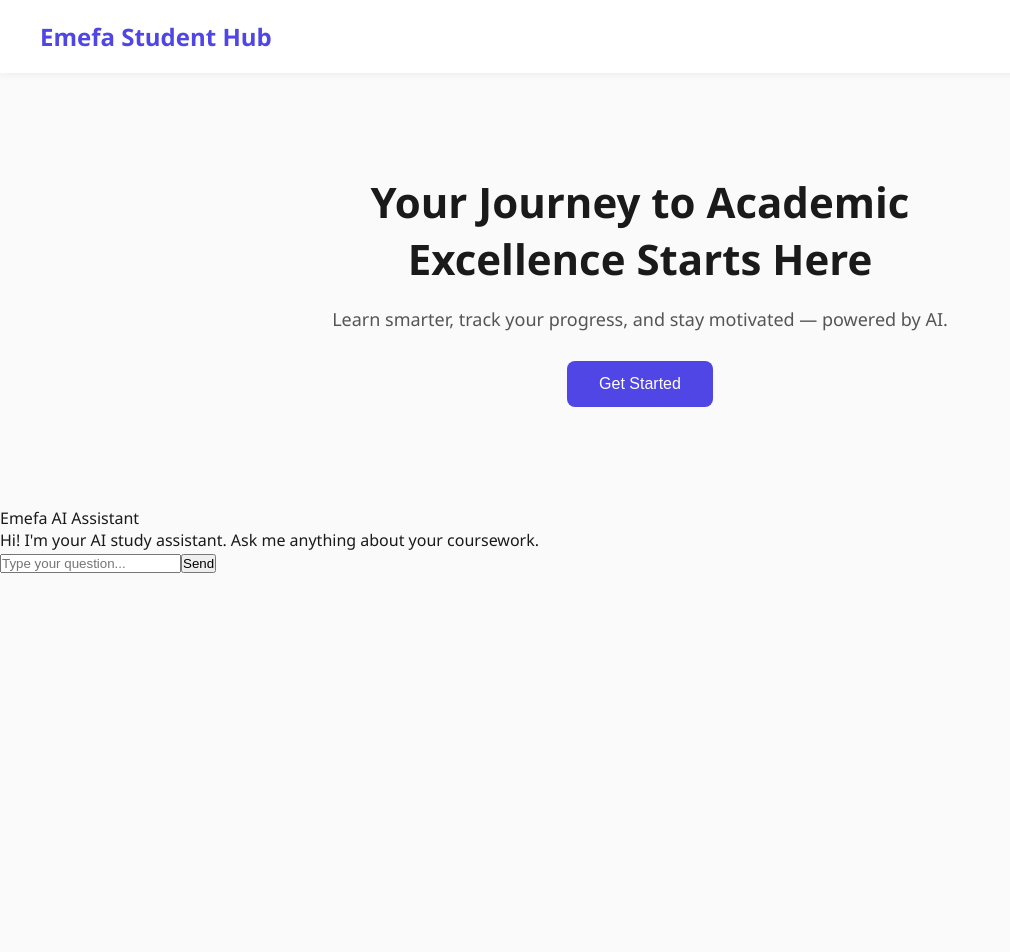
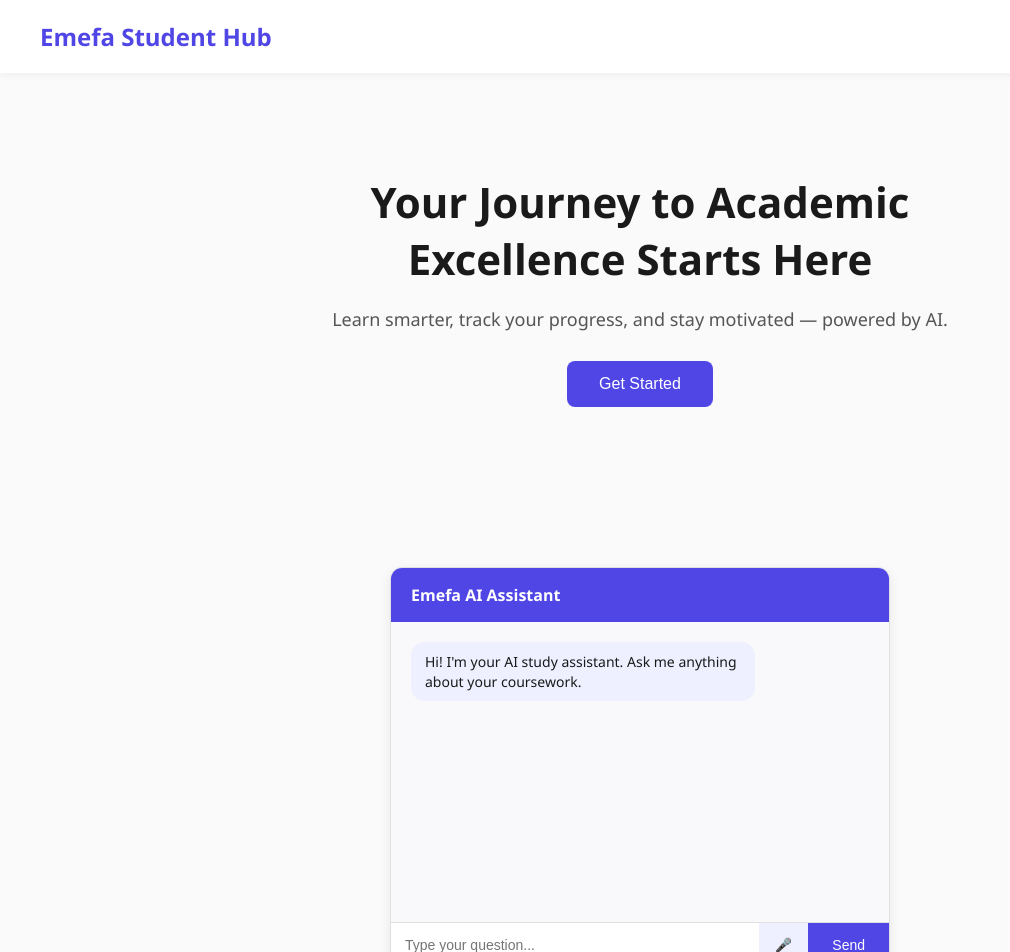
Before and after one commit to Emmalia-tech/emefa-student-hub, a React (Vite) app: page / in a window 1280 px wide. Shown: the top 952 px of the page, without its empty margins (0-1010 px from the left). Before the commit the page ends 800 px from the top, so only its background shows below. Built offline with nearby package versions, Linux system fonts and the light colour scheme.

Commit message:
Add voice input to chatbot

```diff
--- a/src/chatbot.jsx
+++ b/src/chatbot.jsx
@@ -5,6 +5,7 @@ function Chatbot() {
     { sender: 'bot', text: 'Hi! I\'m your AI study assistant. Ask me anything about your coursework.' }
   ])
   const [input, setInput] = useState('')
+  const [isListening, setIsListening] = useState(false)
 
   const handleSend = () => {
     if (input.trim() === '') return
@@ -16,6 +17,29 @@ function Chatbot() {
     setTimeout(() => {
       setMessages(prev => [...prev, { sender: 'bot', text: 'This is a placeholder reply. AI responses coming soon!' }])
     }, 500)
+  }
+
+  const handleVoiceInput = () => {
+    const SpeechRecognition = window.SpeechRecognition || window.webkitSpeechRecognition
+
+    if (!SpeechRecognition) {
+      alert('Voice input is not supported in this browser. Try Chrome.')
+      return
+    }
+
+    const recognition = new SpeechRecognition()
+    recognition.lang = 'en-US'
+    recognition.interimResults = false
+
+    recognition.onstart = () => setIsListening(true)
+    recognition.onend = () => setIsListening(false)
+
+    recognition.onresult = (event) => {
+      const transcript = event.results[0][0].transcript
+      setInput(transcript)
+    }
+
+    recognition.start()
   }
 
   return (
@@ -38,6 +62,9 @@ function Chatbot() {
           onKeyDown={(e) => e.key === 'Enter' && handleSend()}
           placeholder="Type your question..."
         />
+        <button onClick={handleVoiceInput} className="mic-button">
+          {isListening ? '🔴' : '🎤'}
+        </button>
         <button onClick={handleSend}>Send</button>
       </div>
     </div>
--- a/src/index.css
+++ b/src/index.css
@@ -54,3 +54,81 @@ body {
 .cta-button:hover {
   background-color: #4338ca;
 }
+.chatbot-container {
+  max-width: 500px;
+  margin: 60px auto;
+  border: 1px solid #e0e0e0;
+  border-radius: 12px;
+  overflow: hidden;
+  box-shadow: 0 4px 12px rgba(0, 0, 0, 0.08);
+}
+
+.chatbot-header {
+  background-color: #4f46e5;
+  color: white;
+  padding: 16px 20px;
+  font-weight: 600;
+  font-size: 16px;
+}
+
+.chatbot-messages {
+  padding: 20px;
+  height: 300px;
+  overflow-y: auto;
+  background-color: #f9f9fb;
+  display: flex;
+  flex-direction: column;
+  gap: 10px;
+}
+
+.message {
+  padding: 10px 14px;
+  border-radius: 14px;
+  max-width: 75%;
+  font-size: 14px;
+  line-height: 1.4;
+}
+
+.message.bot {
+  background-color: #eef0ff;
+  color: #1a1a1a;
+  align-self: flex-start;
+}
+
+.message.user {
+  background-color: #4f46e5;
+  color: white;
+  align-self: flex-end;
+}
+
+.chatbot-input-area {
+  display: flex;
+  border-top: 1px solid #e0e0e0;
+}
+
+.chatbot-input-area input {
+  flex: 1;
+  padding: 14px;
+  border: none;
+  outline: none;
+  font-size: 14px;
+}
+
+.chatbot-input-area button {
+  background-color: #4f46e5;
+  color: white;
+  border: none;
+  padding: 0 24px;
+  cursor: pointer;
+  font-size: 14px;
+  transition: background-color 0.2s;
+}
+
+.chatbot-input-area button:hover {
+  background-color: #4338ca;
+}
+.mic-button {
+  background-color: #eef0ff !important;
+  color: #4f46e5 !important;
+  padding: 0 16px !important;
+}
```
